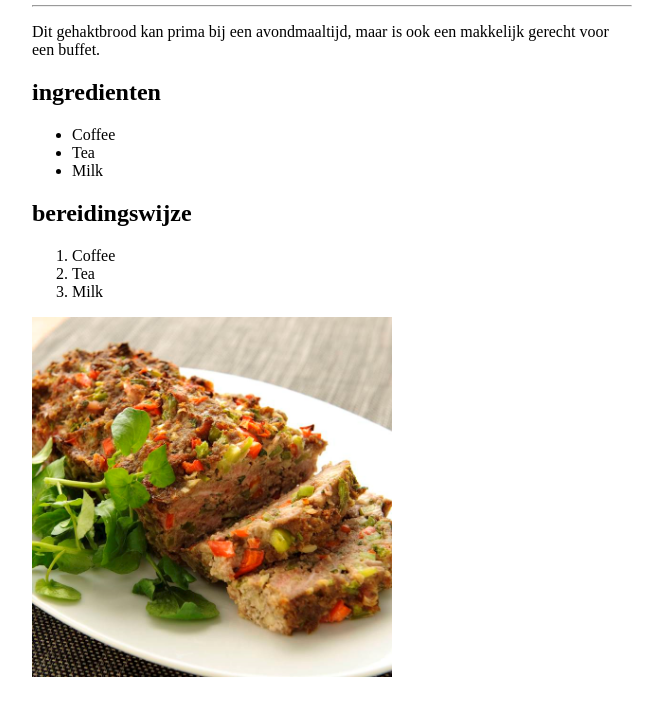
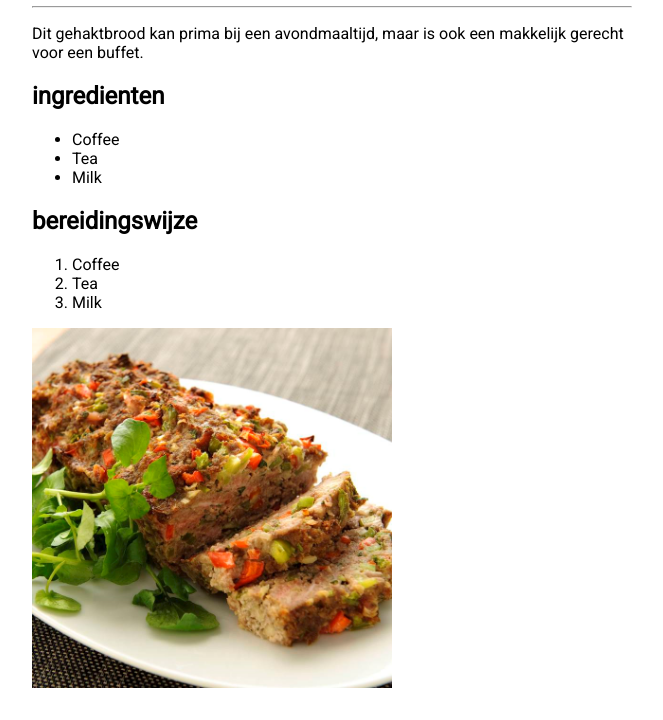
Before and after one commit to Thom-Versigny/Receptenpagina, a plain HTML site: page index.html in a window 1280 px wide. Shown: the part 103-823 px from the top of the page, without its empty margins (308-971 px from the left). Drawn offline with Linux system fonts and the light colour scheme.

Commit message:
lettertype veranderd

```diff
--- a/css/style.css
+++ b/css/style.css
@@ -1,3 +1,9 @@
+@import url('https://fonts.googleapis.com/css2?family=Roboto&display=swap');
+
+* {
+    font-family: 'Roboto', sans-serif;
+}
+
 .main{
     margin: 0 auto;
     max-width: 600px;
```
Also changed, not shown: index.html (+1 -0 lines).
